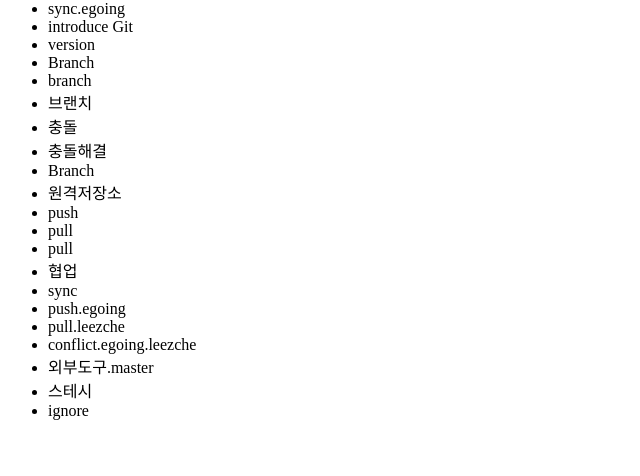
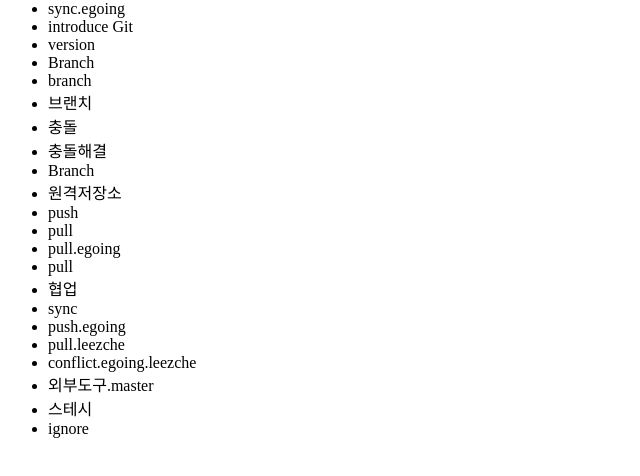
Before and after one commit to msham0202/opentutorials_git_egoing, a plain HTML site: page index.html in a window 1280 px wide. Shown: the part 66-542 px from the top of the page, without its empty margins (0-640 px from the left). Drawn offline with Linux system fonts and the light colour scheme.

Commit message:
add.push.egoing

```diff
--- a/index.html
+++ b/index.html
@@ -21,6 +21,7 @@
             <li>원격저장소</li>
             <li>push</li>
             <li>pull</li>
+            <li>pull.egoing</li>
             <li>pull</li>
             <li>협업</li>
             <li>sync</li>
```
